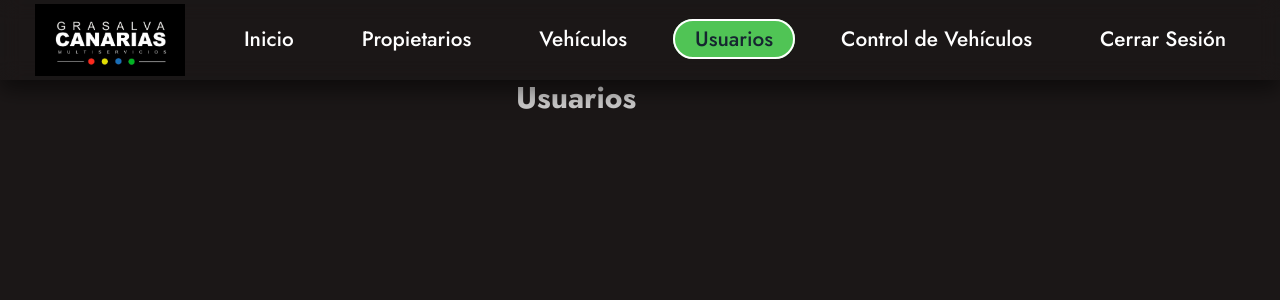
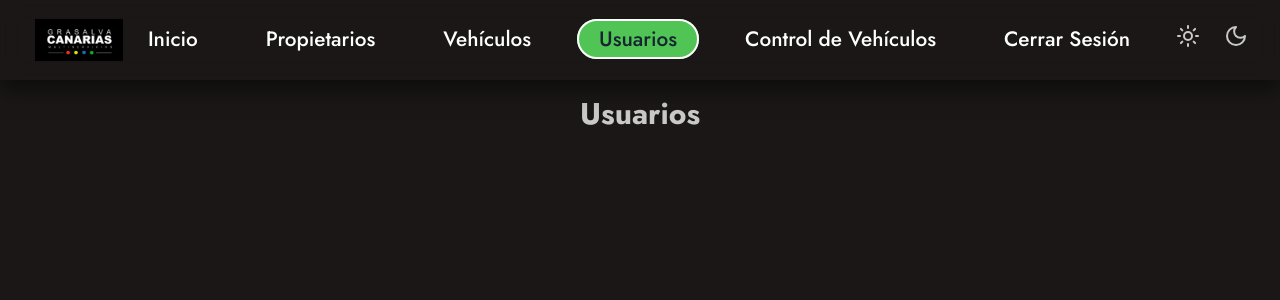
Before and after one commit to Honcito/Control_Vehiculos_nodejs_react, a React (Vite) app in the folder frontend/: page /usuarios in a window 1280 px wide. Shown: the top 300 px of the page. Built offline with nearby package versions, Linux system fonts and the light colour scheme.

Commit message:
dark-white buttons added

```diff
--- /dev/null
+++ b/frontend/src/components/Footer.jsx
@@ -0,0 +1,9 @@
+
+
+const Footer = () => {
+  return (
+    <div>Footer</div>
+  )
+}
+
+export default Footer
--- a/frontend/src/components/Navbar.jsx
+++ b/frontend/src/components/Navbar.jsx
@@ -2,6 +2,8 @@ import { useState } from "react";
 import { NavLink } from "react-router-dom";
 import "../navbar.css";
 import logo from "/images/GrasalvaLogo.JPEG";
+import { Moon } from 'lucide-react';
+import { Sun } from 'lucide-react';
 
 const Navbar = () => {
   const [menuActive, setMenuActive] = useState(false);
@@ -72,6 +74,12 @@ const Navbar = () => {
               Cerrar Sesión
             </NavLink>
           </li>
+          <li>
+            <Sun />
+          </li>
+          <li>
+            <Moon />
+          </li>
         </ul>
       </div>
     </nav>
--- a/frontend/src/navbar.css
+++ b/frontend/src/navbar.css
@@ -25,6 +25,7 @@ body {
     box-shadow: 0 10px 20px rgba(0, 0, 0, 0.5);
     backdrop-filter: blur(10px);
     z-index: 999;
+    margin-bottom: 1rem;
 }
 
 .navbar-container {
--- a/frontend/src/pages/ControlVehiculos.jsx
+++ b/frontend/src/pages/ControlVehiculos.jsx
@@ -1,7 +1,7 @@
 const ControlVehiculos = () => {
   return (
     <>
-      <div className="max-w-6xl mx-auto px-4">
+      <div className="mx-auto px-4">
         <h1 className="text-3xl font-bold text-center mt-10">
           Control de Vehículos
         </h1>
--- a/frontend/src/pages/HomePage.jsx
+++ b/frontend/src/pages/HomePage.jsx
@@ -1,7 +1,7 @@
 const HomePage = () => {
   return (
     <>
-      <div className="max-w-6xl mx-auto px-4">
+      <div className="mx-auto px-4">
         <h1 className="text-3xl font-bold text-center mt-10">Inicio</h1>
       </div>
     </>
--- a/frontend/src/pages/Propietarios.jsx
+++ b/frontend/src/pages/Propietarios.jsx
@@ -1,7 +1,7 @@
 const Propietarios = () => {
   return (
     <>
-      <div className="max-w-6xl mx-auto px-4">
+      <div className="mx-auto px-4">
         <h1 className="text-3xl font-bold text-center mt-10">Propietarios</h1>
       </div>
     </>
--- a/frontend/src/pages/Usuarios.jsx
+++ b/frontend/src/pages/Usuarios.jsx
@@ -1,7 +1,7 @@
 const Usuarios = () => {
   return (
     <>
-      <div className="max-w-6xl mx-auto px-4">
+      <div className="mx-auto px-4">
         <h1 className="text-3xl font-bold text-center mt-10">Usuarios</h1>
       </div>
     </>
--- a/frontend/src/pages/Vehiculos.jsx
+++ b/frontend/src/pages/Vehiculos.jsx
@@ -1,7 +1,7 @@
 const Vehiculos = () => {
   return (
     <>
-      <div className="max-w-6xl mx-auto px-4">
+      <div className="mx-auto px-4">
         <h1 className="text-3xl font-bold text-center mt-10">Vehículos</h1>
       </div>
     </>
```
